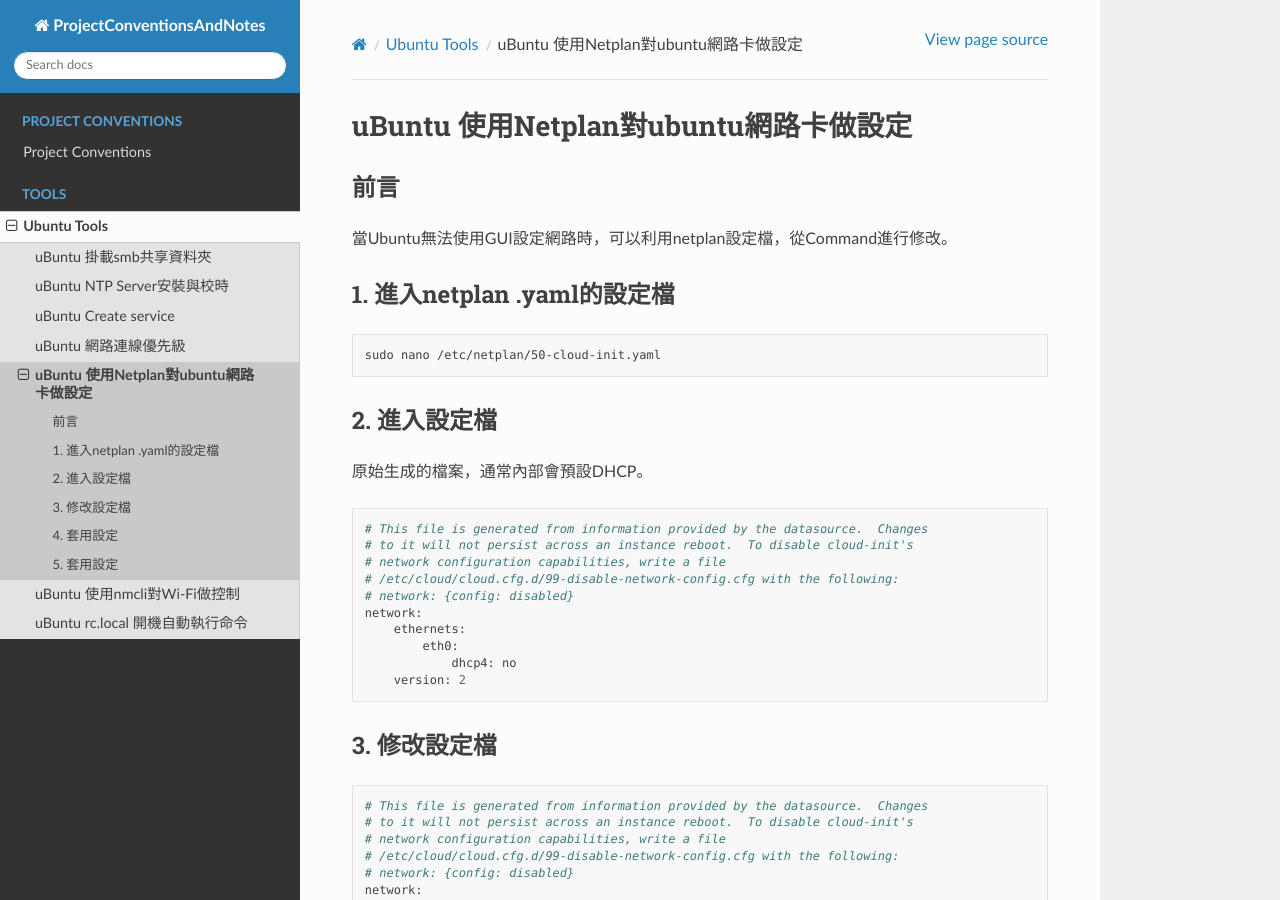
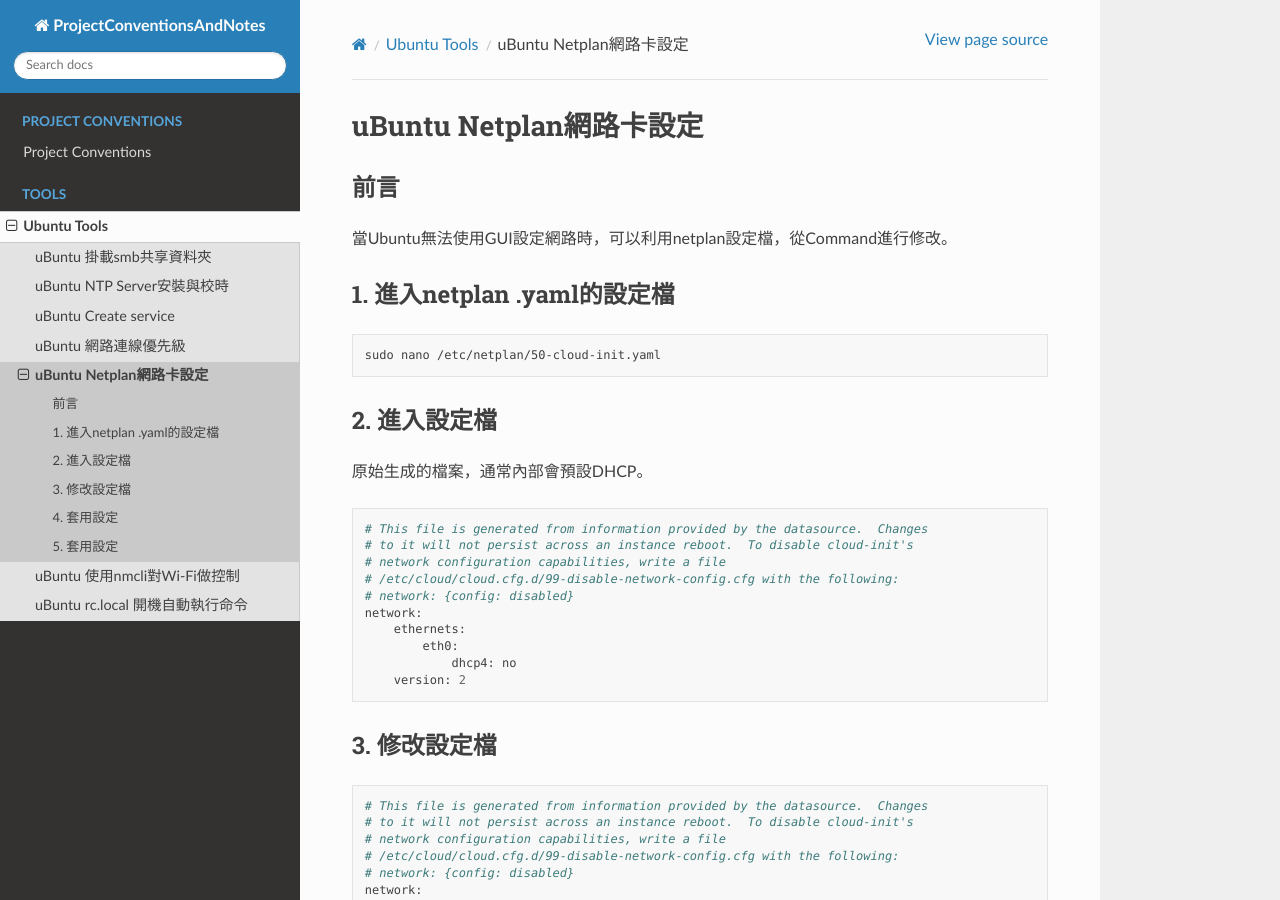
Before and after one commit to JiangXiu11200/ProjectConventions, a Sphinx documentation site: the page built from source/pages/tools/Ubuntu/ubuntu_netplan.rst, in a window 1280 px wide and 900 px high. Built offline with Sphinx 7.4.7 and the Read the Docs theme 2.0.0, drawn with Linux system fonts in a browser that asks for light colours.

Commit message:
style (ubuntu): netplan title

```diff
--- a/source/pages/tools/Ubuntu/ubuntu_netplan.rst
+++ b/source/pages/tools/Ubuntu/ubuntu_netplan.rst
@@ -1,5 +1,5 @@
 ================================
-uBuntu 使用Netplan對ubuntu網路卡做設定
+uBuntu Netplan網路卡設定
 ================================
 
 前言
```
